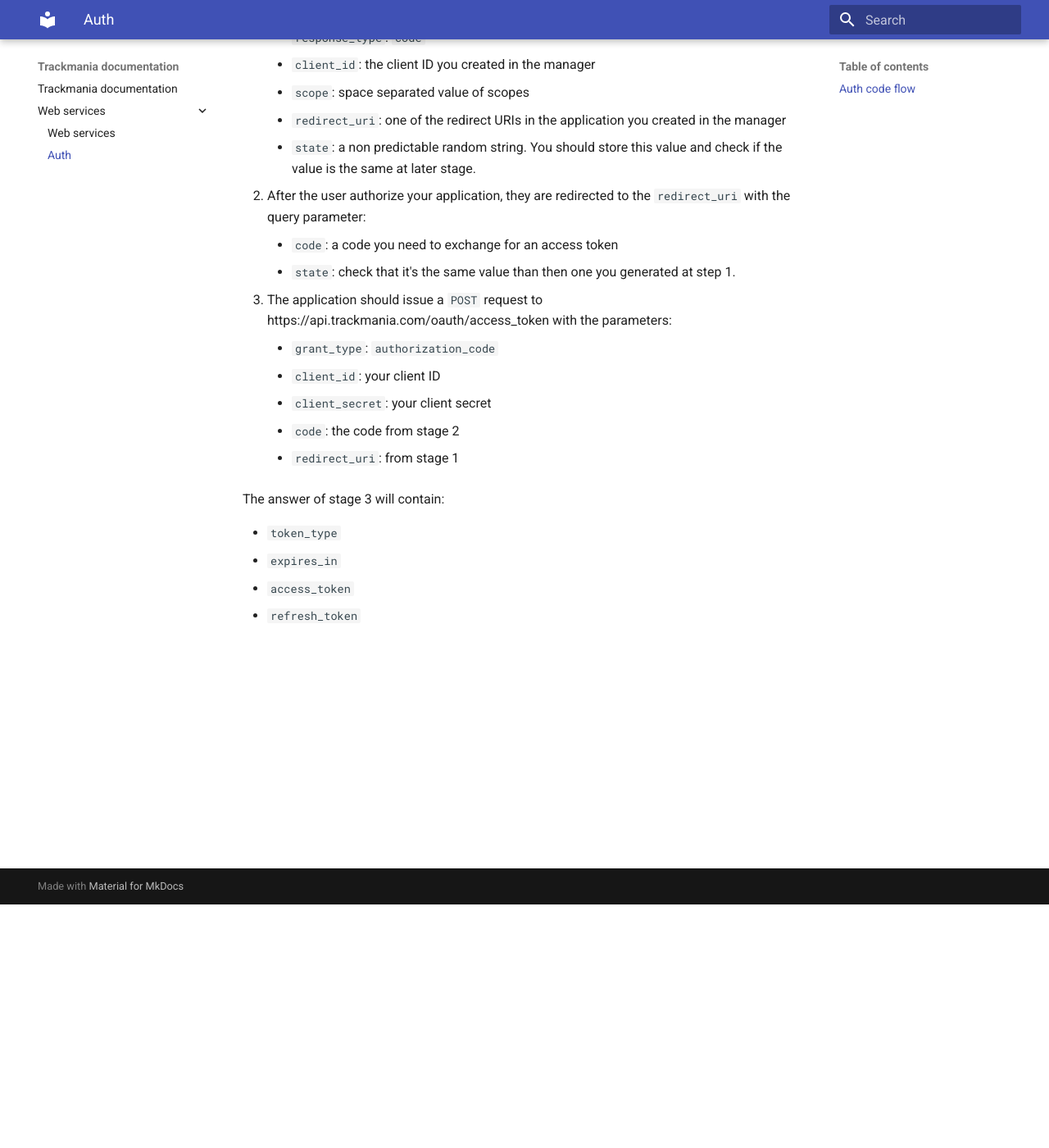
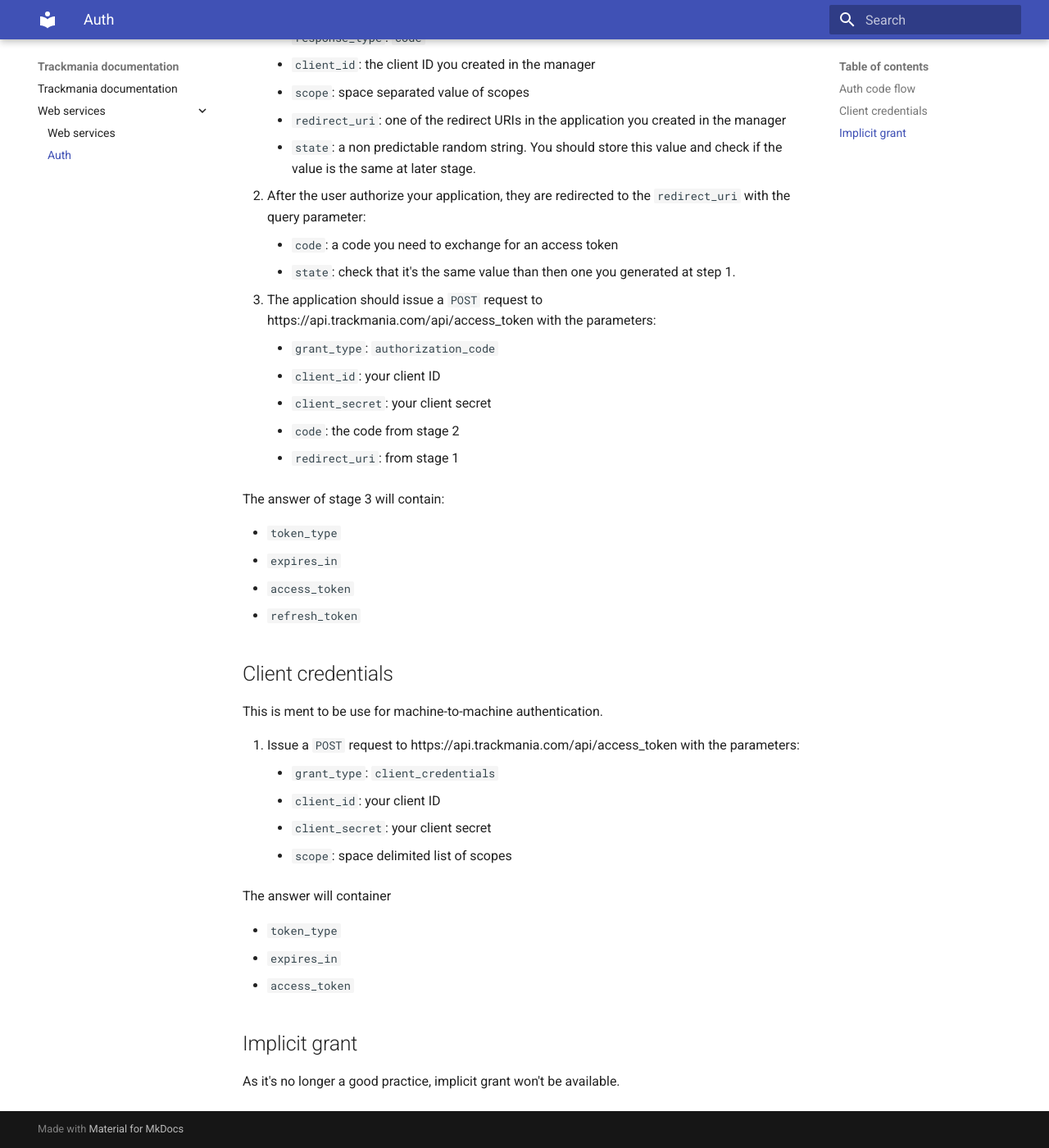
Before and after one commit to nadeo/trackmania-doc, an MkDocs documentation site: the page built from docs/web-services/auth.md, in a window 1280 px wide and 1400 px high, scrolled down 297 px. Shown: the whole window at 82% size. Built offline with MkDocs 1.6.1 and Material for MkDocs 9.7.7, drawn with Linux system fonts in a browser that asks for light colours.

Commit message:
Update OAuth

```diff
--- a/docs/web-services/auth.md
+++ b/docs/web-services/auth.md
@@ -13,7 +13,7 @@
 2. After the user authorize your application, they are redirected to the `redirect_uri` with the query parameter:
     - `code`: a code you need to exchange for an access token
     - `state`: check that it's the same value than then one you generated at step 1.
-3. The application should issue a `POST` request to https://api.trackmania.com/oauth/access_token with the parameters:
+3. The application should issue a `POST` request to https://api.trackmania.com/api/access_token with the parameters:
     - `grant_type`: `authorization_code`
     - `client_id`: your client ID
     - `client_secret`: your client secret
@@ -26,3 +26,23 @@
    - `expires_in`
    - `access_token`
    - `refresh_token`
+
+## Client credentials
+
+This is ment to be use for machine-to-machine authentication.
+
+1. Issue a `POST` request to https://api.trackmania.com/api/access_token with the parameters:
+    - `grant_type`: `client_credentials`
+    - `client_id`: your client ID
+    - `client_secret`: your client secret
+    - `scope`: space delimited list of scopes
+
+The answer will container
+
+   - `token_type`
+   - `expires_in`
+   - `access_token`
+
+## Implicit grant
+
+As it's no longer a good practice, implicit grant won't be available.
```
